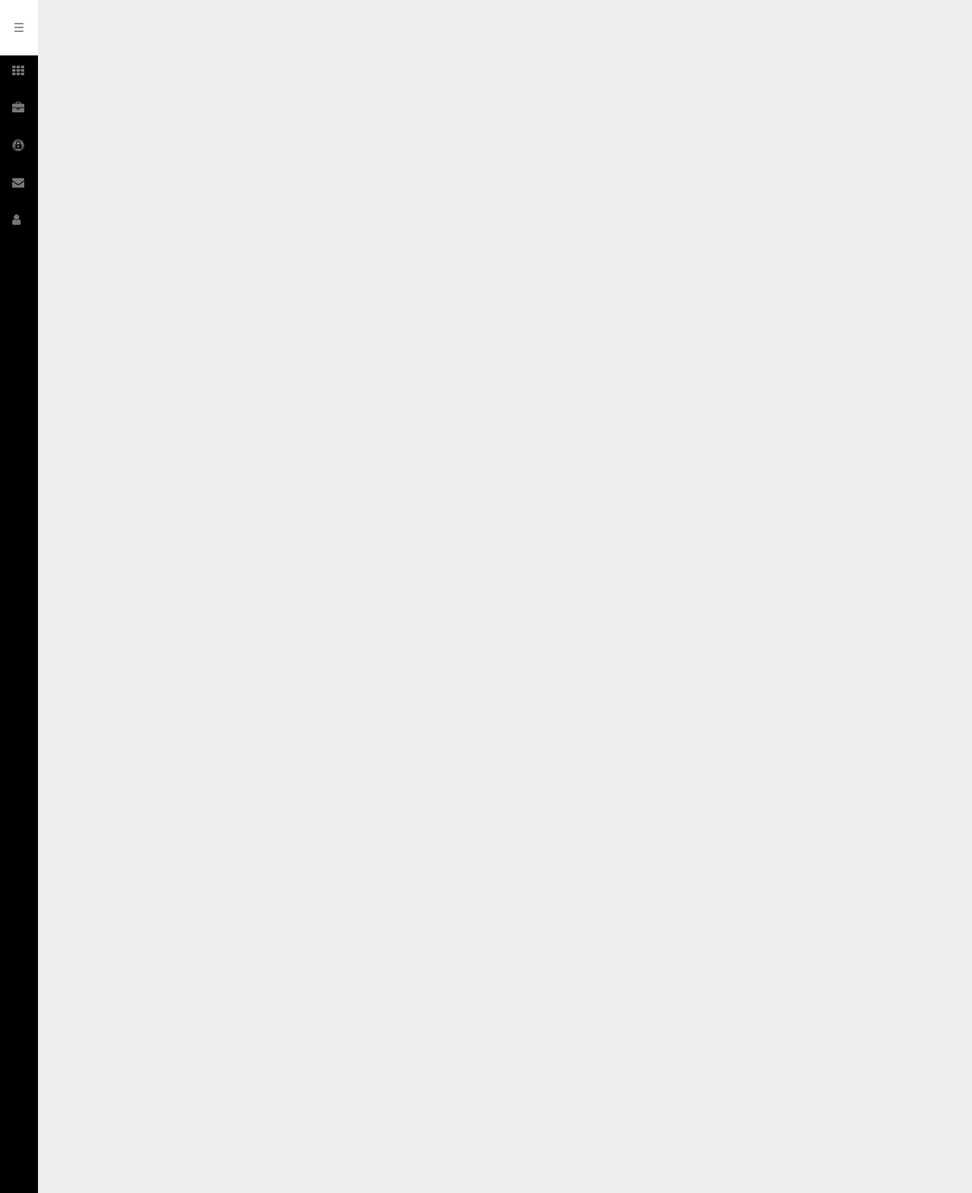
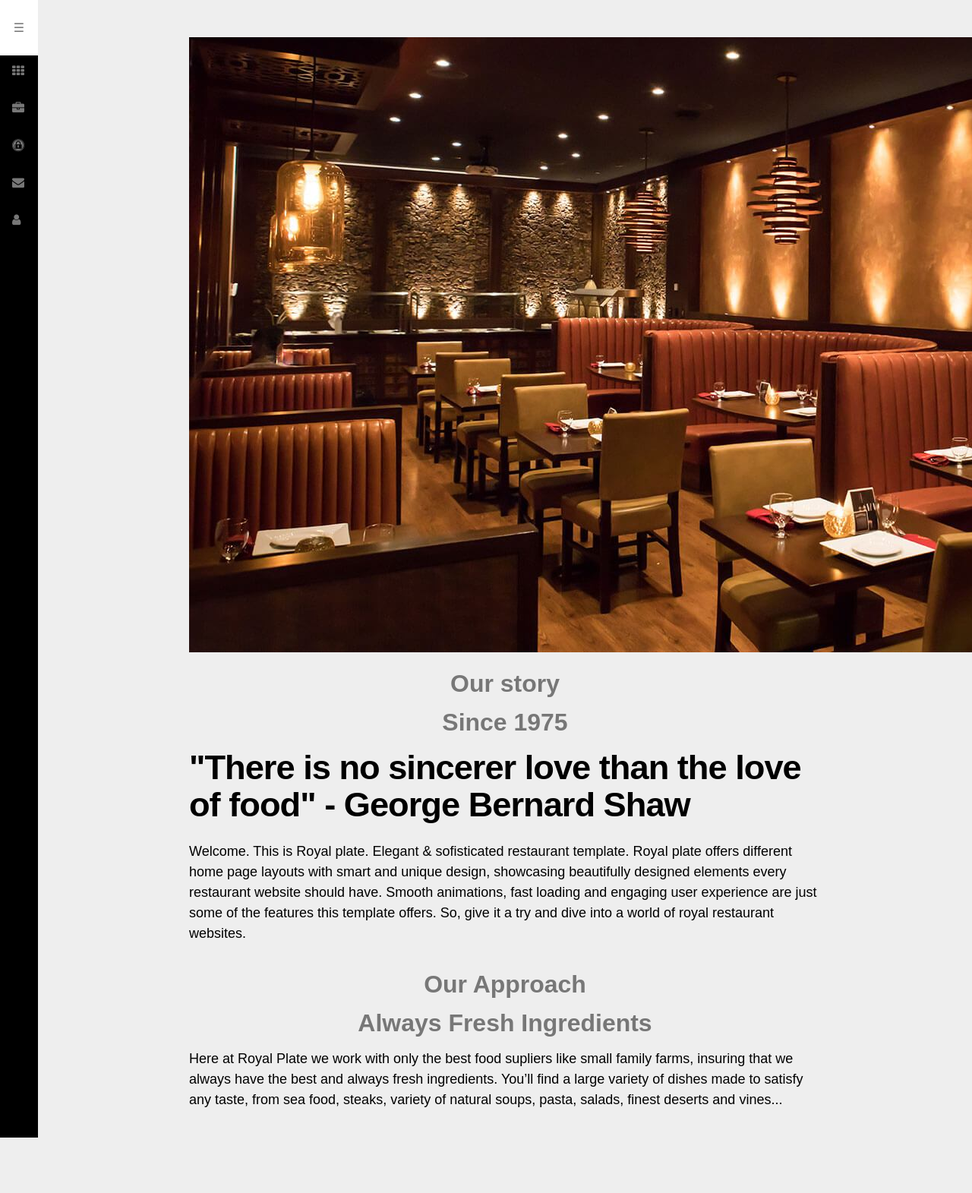
Before and after one commit to Dharmesh-Poddar/Quince-Supper-Club, a Flask app: page / in a window 1280 px wide. Shown: the whole page at 76% size. Run offline with Flask 2, Linux system fonts and the light colour scheme; some libraries are stand-ins or nearby versions.

Commit message:
about page

```diff
--- a/app.py
+++ b/app.py
@@ -5,6 +5,11 @@ app = Flask(__name__)
 def about():
     return render_template('about.html')
 
+
+@app.route('/menu')
+def menu():
+    return render_template('menu.html')
+
 if __name__ == "__main__":
     app.debug = True
     app.run()
--- a/templates/about.html
+++ b/templates/about.html
@@ -1,5 +1,60 @@
 {% extends "index.html"%}
 
-{% block nav%}
+{% block nav %}
+
+<div class="new-wrapper">
+	<div id="main">
+
+	   <img src="{{url_for('static', filename='images/rest3.jpg')}}" align="middle" />
+          &nbsp;
+
+             <div class="brand" style="text-align: center; color: #777777;">
+
+
+                            <h3><span>Our story</span></h3>
+                            <h3>Since 1975</h3>
+
+               </div>
+
+
+
+
+			<h2 >
+			"There is no sincerer love than the love of food"
+			- George Bernard Shaw
+			</h3>
+			<p>
+			Welcome. This is Royal plate. Elegant & sofisticated restaurant template. Royal plate offers different home page layouts with smart and unique design, showcasing beautifully designed elements every restaurant website should have. Smooth animations, fast loading and engaging user experience are just some of the features this template offers. So, give it a try and dive into a world of royal restaurant websites.
+			</p>
+
+
+
+
+            <div class="brand" style="text-align: center; color: #777777;">
+
+
+                            <h3><span>Our Approach</span></h3>
+                            <h3>Always Fresh Ingredients</h3>
+
+
+            </div>
+
+			<p>
+			Here at Royal Plate we work with only the best food supliers like small family farms, insuring that we always have the best and always fresh ingredients. You’ll find a large variety of dishes made to satisfy any taste, from sea food, steaks, variety of natural soups, pasta, salads, finest deserts and vines...
+			</p>
+
+
+
+
+
+
+
+
+     </div>
+
+
+</div>
+
+
 
 {% endblock %}
--- a/templates/index.html
+++ b/templates/index.html
@@ -1,10 +1,23 @@
 <html>
 
 <head>
+	<!-- Bootstrap libraries -->
+
+	<link href="https://stackpath.bootstrapcdn.com/bootstrap/4.5.0/css/bootstrap.min.css" rel="stylesheet" integrity="sha384-9aIt2nRpC12Uk9gS9baDl411NQApFmC26EwAOH8WgZl5MYYxFfc+NcPb1dKGj7Sk" crossorigin="anonymous">
+
+
 
 	<link rel="stylesheet" type="text/css" href="{{url_for('static',filename='css/style.css')}}">
 
     <link href="https://stackpath.bootstrapcdn.com/font-awesome/4.7.0/css/font-awesome.min.css" rel="stylesheet" integrity="sha384-wvfXpqpZZVQGK6TAh5PVlGOfQNHSoD2xbE+QkPxCAFlNEevoEH3Sl0sibVcOQVnN" crossorigin="anonymous">
+
+
+   <script src="index.js"></script>
+ <script src="https://code.jquery.com/jquery-3.3.1.slim.min.js" integrity="sha384-q8i/X+965DzO0rT7abK41JStQIAqVgRVzpbzo5smXKp4YfRvH+8abtTE1Pi6jizo" crossorigin="anonymous"></script>
+    <script src="https://cdnjs.cloudflare.com/ajax/libs/popper.js/1.14.7/umd/popper.min.js" integrity="sha384-UO2eT0CpHqdSJQ6hJty5KVphtPhzWj9WO1clHTMGa3JDZwrnQq4sF86dIHNDz0W1" crossorigin="anonymous"></script>
+    <script src="https://stackpath.bootstrapcdn.com/bootstrap/4.3.1/js/bootstrap.min.js" integrity="sha384-JjSmVgyd0p3pXB1rRibZUAYoIIy6OrQ6VrjIEaFf/nJGzIxFDsf4x0xIM+B07jRM" crossorigin="anonymous"></script>
+
+
 
 </head>
 
@@ -45,12 +58,13 @@
 
 </div>
 
-<script src="index.js"></script>
+
 
 {%block nav%}
 
 {% endblock %}
 
+
 </body>
 
 
```
Also changed, not shown: static/css/style.css (line endings or trailing spaces), static/images/index.jpg (added), static/images/rest1.png (added), static/images/rest3.jpg (added), static/images/rest4.webp (added), static/images/rest5.webp (added).
